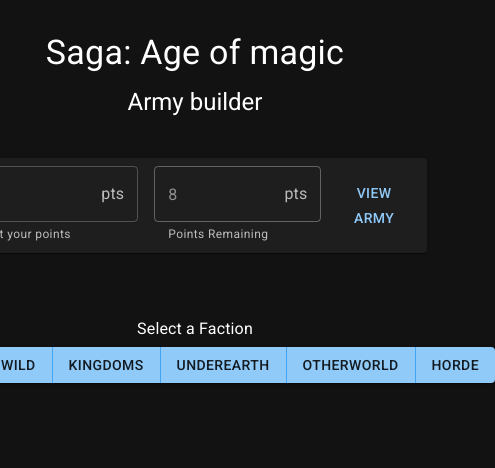
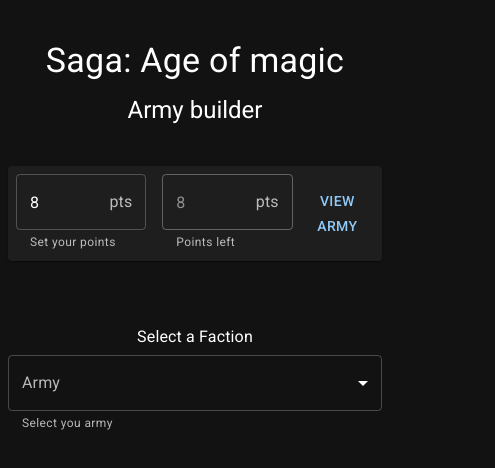
Before and after one commit to joe-lloyd/saga-army-builder, a React (Create React App) app: page / in a window 390 px wide. Shown: the top 468 px of the page, 495 px wide, since content can reach past the window. Built offline with nearby package versions, Linux system fonts and the light colour scheme.

Commit message:
started to make it responsive

```diff
--- a/src/App.tsx
+++ b/src/App.tsx
@@ -3,7 +3,7 @@ import "./App.css";
 import { Container, CssBaseline } from "@mui/material";
 import { Providers } from "./components/Providers";
 import { Hero } from "./components/Hero";
-import { ArmySelector } from "./components/ArmySelector";
+import { ArmySelectorForScreenSize } from "./components/ArmySelector";
 import { ArmyUnitSelector } from "./components/ArmyUnitSelector";
 import { ErrorSnackbar } from "./components/ErrorSnackbar";
 import { SuccessSnackbar } from "./components/SuccessSnackbar";
@@ -12,9 +12,9 @@ function App() {
   return (
     <Providers>
       <CssBaseline />
-      <Container maxWidth="lg">
+      <Container maxWidth="lg" sx={{ p: { xs: "8px", sm: "16px" } }}>
         <Hero />
-        <ArmySelector />
+        <ArmySelectorForScreenSize />
         <ArmyUnitSelector />
       </Container>
       <ErrorSnackbar />
--- a/src/components/ArmySelector.tsx
+++ b/src/components/ArmySelector.tsx
@@ -1,24 +1,28 @@
-import { Box, Button, ButtonGroup, Typography } from "@mui/material";
+import {
+  Box,
+  Button,
+  ButtonGroup,
+  FormControl,
+  FormHelperText,
+  InputLabel,
+  MenuItem,
+  Select,
+  Typography,
+  useMediaQuery,
+  useTheme,
+} from "@mui/material";
 import { factions, ArmyInterface } from "../ArmyUnitTypes";
-import React from "react";
+import React, { FC } from "react";
 import { ArmyContext } from "../contexts/armyContext";
 import { addToLocalStorage, LocalstorageKeys } from "../helpers/localstorage";
 import { PointsContext } from "../contexts/pointsContext";
 import { UnitContext } from "../contexts/unitContext";
 
-const ArmySelector = () => {
-  const { setArmy, armies, army } = React.useContext(ArmyContext);
-  const { resetPoints } = React.useContext(PointsContext);
-  const { resetUnits } = React.useContext(UnitContext);
+type handleArmyType = (faction: typeof factions[number]) => void;
 
-  const handleSetArmy = (faction: typeof factions[number]) => {
-    if (army && faction === army.name) return;
-    addToLocalStorage(LocalstorageKeys.army, faction);
-    resetPoints();
-    resetUnits();
-    setArmy(armies.find(({ name }) => name === faction) as ArmyInterface);
-  };
-
+const ArmySelectorButtonGroup: FC<{ handleSetArmy: handleArmyType }> = ({
+  handleSetArmy,
+}) => {
   return (
     <Box
       sx={{
@@ -27,6 +31,7 @@ const ArmySelector = () => {
         flexDirection: "column",
         justifyContent: "center",
         alignItems: "center",
+        maxWidth: "100%",
       }}
     >
       <Typography gutterBottom>Select a Faction</Typography>
@@ -44,4 +49,65 @@ const ArmySelector = () => {
   );
 };
 
-export { ArmySelector };
+const ArmySelectorDropdown: FC<{
+  handleSetArmy: handleArmyType;
+  armyName?: typeof factions[number];
+}> = ({ armyName, handleSetArmy }) => {
+  return (
+    <Box
+      sx={{
+        my: 4,
+        display: "flex",
+        flexDirection: "column",
+        justifyContent: "center",
+        alignItems: "center",
+        maxWidth: "100%",
+      }}
+    >
+      <Typography gutterBottom>Select a Faction</Typography>
+      <FormControl fullWidth>
+        <InputLabel id="army-select-label">Army</InputLabel>
+        <Select
+          labelId="army-select-label"
+          id="army-select-select"
+          value={armyName}
+          label="Army"
+          onChange={(event) =>
+            handleSetArmy(event.target.value as typeof factions[number])
+          }
+        >
+          {factions.map((faction) => (
+            <MenuItem value={faction} key={faction}>
+              {faction}
+            </MenuItem>
+          ))}
+        </Select>
+        <FormHelperText>Select you army</FormHelperText>
+      </FormControl>
+    </Box>
+  );
+};
+
+const ArmySelectorForScreenSize = () => {
+  const theme = useTheme();
+  const isScreenSizeSmall = useMediaQuery(theme.breakpoints.up("sm"));
+  const { setArmy, armies, army } = React.useContext(ArmyContext);
+  const { resetPoints } = React.useContext(PointsContext);
+  const { resetUnits } = React.useContext(UnitContext);
+
+  const handleSetArmy = (faction: typeof factions[number]) => {
+    if (army && faction === army.name) return;
+    addToLocalStorage(LocalstorageKeys.army, faction);
+    resetPoints();
+    resetUnits();
+    setArmy(armies.find(({ name }) => name === faction) as ArmyInterface);
+  };
+
+  return isScreenSizeSmall ? (
+    <ArmySelectorButtonGroup handleSetArmy={handleSetArmy} />
+  ) : (
+    <ArmySelectorDropdown handleSetArmy={handleSetArmy} armyName={army?.name} />
+  );
+};
+
+export { ArmySelectorForScreenSize };
--- a/src/components/Hero.tsx
+++ b/src/components/Hero.tsx
@@ -44,6 +44,7 @@ const Hero = () => {
             flexDirection: "row",
             justifyContent: "center",
             alignItems: "center",
+            maxWidth: "100%",
           }}
         >
           <FormControl sx={{ m: 1, width: "20ch" }} variant="outlined">
@@ -78,7 +79,7 @@ const Hero = () => {
               disabled
             />
             <FormHelperText id="current-points-helper-text">
-              Points Remaining
+              Points left
             </FormHelperText>
           </FormControl>
           <Button
```
